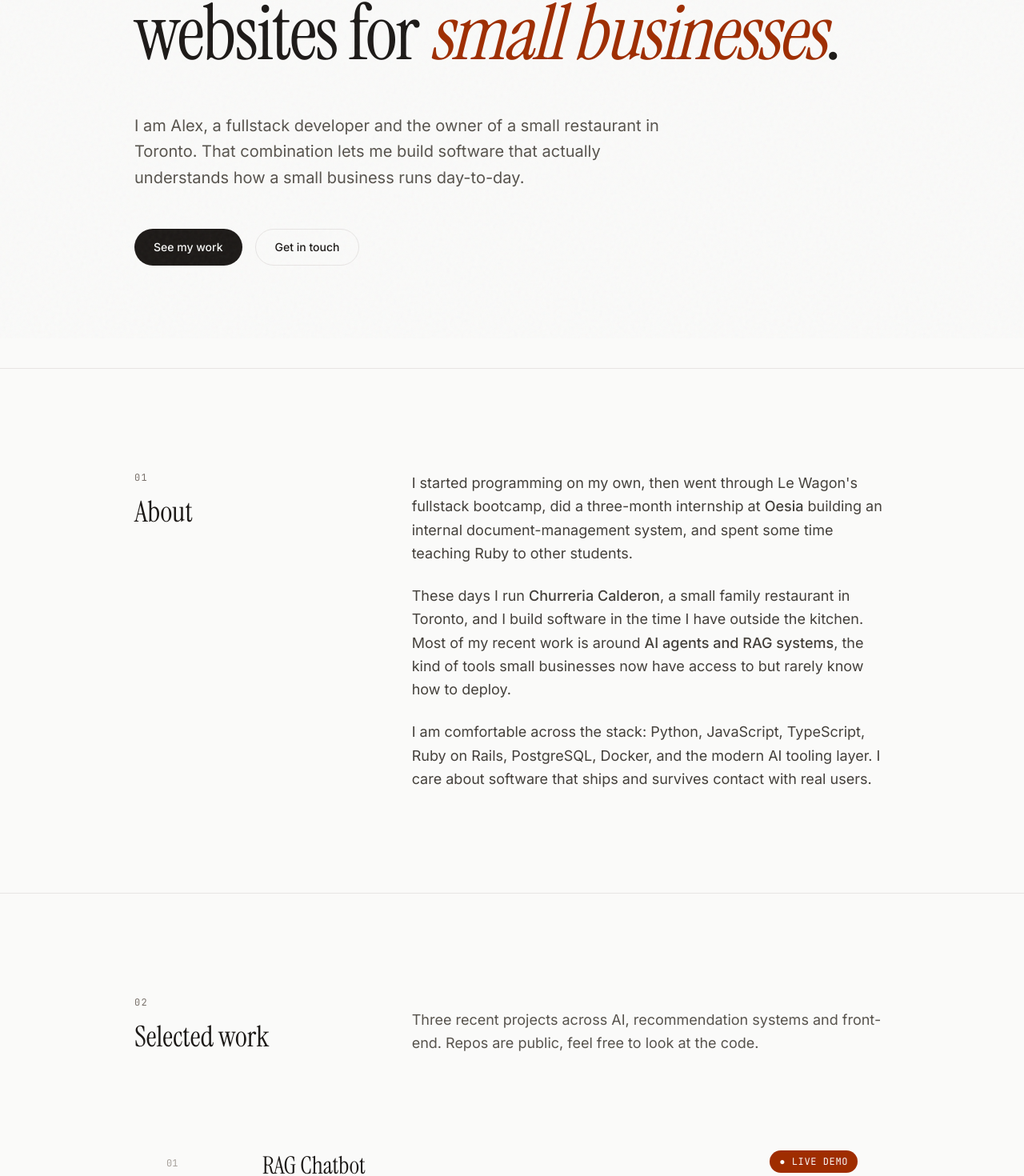
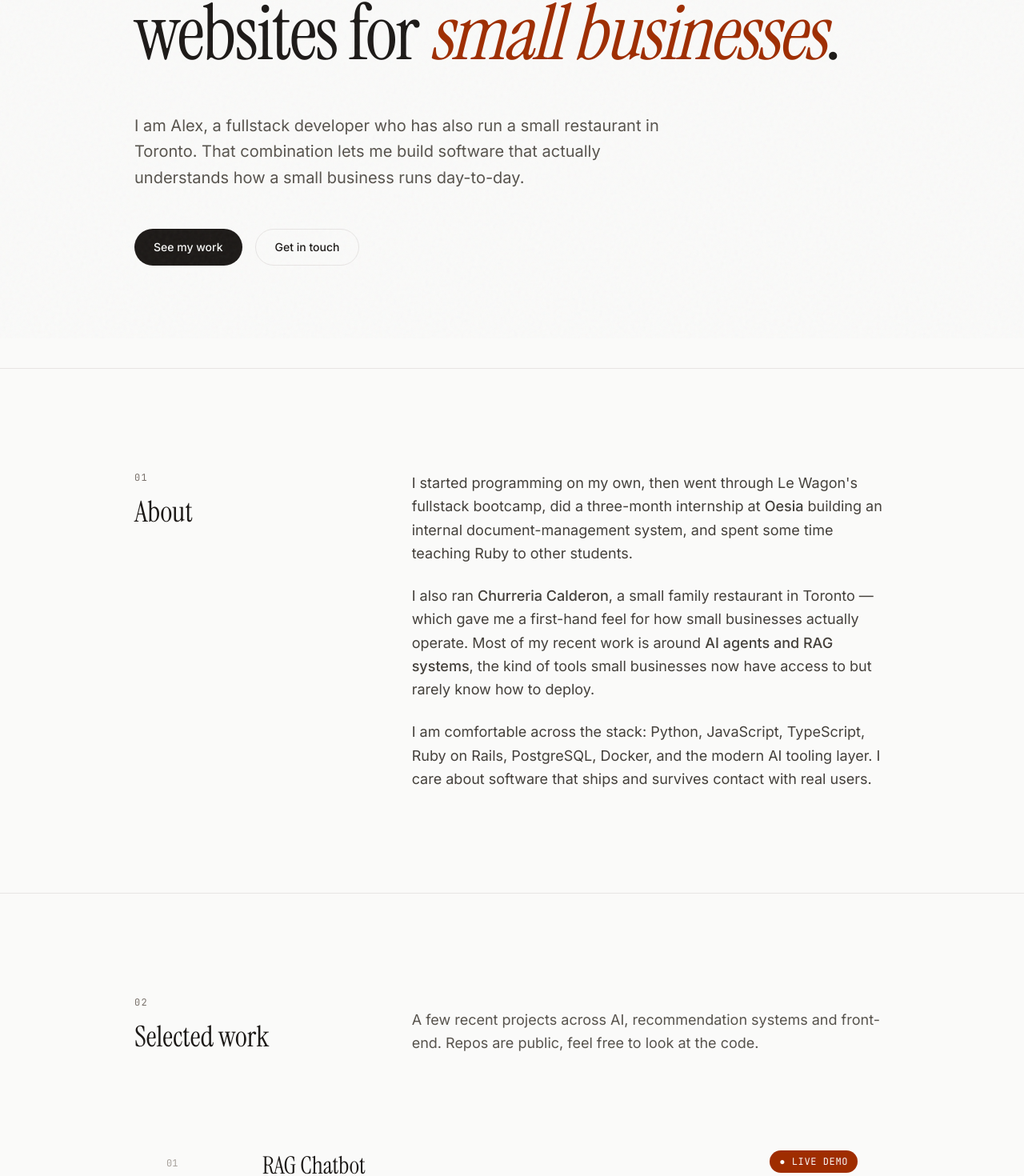
Before and after one commit to pcbeingused333/portfolio, a Next.js app: page / in a window 1280 px wide. Shown: the part 377-1847 px from the top of the page at 80% size. Built offline with nearby package versions, Linux system fonts and the light colour scheme.

Commit message:
Update page.tsx

```diff
--- a/app/page.tsx
+++ b/app/page.tsx
@@ -1,5 +1,4 @@
 import Link from "next/link";
-
 const projects = [
   {
     name: "RAG Chatbot",
@@ -15,7 +14,7 @@ const projects = [
     name: "AI Website Chatbot Widget",
     tagline: "An embeddable assistant that answers for your business 24/7.",
     description:
-      "A drop-in chat widget for small-business websites. It answers customer questions about the business \u2014 menu, hours, location, FAQs \u2014 grounded only in the business's own information, so it never makes things up. Reusable for any client by editing a single config file.",
+      "A drop-in chat widget for small-business websites. It answers customer questions about the business — menu, hours, location, FAQs — grounded only in the business's own information, so it never makes things up. Reusable for any client by editing a single config file.",
     stack: ["Next.js", "React", "TypeScript", "Tailwind", "Groq (Llama-3.3-70B)", "Vercel"],
     github: "https://github.com/pcbeingused333/ai-chat-widget",
     demo: "https://ai-chat-widget-five-ashen.vercel.app",
@@ -32,15 +31,13 @@ const projects = [
   },
   {
     name: "Churreria Calderon",
-    tagline: "A site for the family business.",
+    tagline: "A site for a family business.",
     description:
-      "A clean, fast website for my family-run churreria in Toronto. Built to showcase the menu, story and location, and to test how far AI-assisted tooling can take a static marketing site.",
+      "A clean, fast website I built for a family-run churreria in Toronto — menu, story and location — and a testbed for how far AI-assisted tooling can take a static marketing site.",
     stack: ["HTML", "CSS", "AI-assisted build"],
-    link: "https://www.churreriacalderon.com",
     role: "Design, build, content",
   },
 ];
-
 const services = [
   {
     title: "AI Assistants",
@@ -52,10 +49,9 @@ const services = [
   },
   {
     title: "Restaurant and Hospitality Tech",
-    body: "I run a restaurant myself. I know which problems are worth solving with software and which are not. Reservations, menus, internal automations, customer follow-up.",
+    body: "I've run a restaurant myself, so I know which problems are worth solving with software and which are not. Reservations, menus, internal automations, customer follow-up.",
   },
 ];
-
 export default function Home() {
   return (
     <main className="grain min-h-screen relative">
@@ -67,7 +63,6 @@ export default function Home() {
           <a href="#contact" className="hover:text-stone-900 transition-colors">contact</a>
         </div>
       </nav>
-
       <section className="max-w-5xl mx-auto px-6 md:px-10 pt-24 md:pt-40 pb-24 md:pb-32">
         <p className="font-mono text-xs uppercase tracking-widest text-orange-700 mb-6">
           Toronto, Canada &mdash; Available for projects
@@ -78,7 +73,7 @@ export default function Home() {
           websites for <em className="italic text-orange-800">small businesses</em>.
         </h1>
         <p className="mt-10 md:mt-12 text-lg md:text-xl text-stone-600 max-w-2xl leading-relaxed">
-          I am Alex, a fullstack developer and the owner of a small restaurant in Toronto.
+          I am Alex, a fullstack developer who has also run a small restaurant in Toronto.
           That combination lets me build software that actually understands how a small business runs day-to-day.
         </p>
         <div className="mt-12 flex flex-col sm:flex-row gap-4">
@@ -90,7 +85,6 @@ export default function Home() {
           </a>
         </div>
       </section>
-
       <section id="about" className="border-t border-stone-200">
         <div className="max-w-5xl mx-auto px-6 md:px-10 py-24 md:py-32 grid md:grid-cols-[1fr_2fr] gap-12">
           <div>
@@ -102,7 +96,7 @@ export default function Home() {
               I started programming on my own, then went through Le Wagon&apos;s fullstack bootcamp, did a three-month internship at <strong className="font-medium">Oesia</strong> building an internal document-management system, and spent some time teaching Ruby to other students.
             </p>
             <p>
-              These days I run <strong className="font-medium">Churreria Calderon</strong>, a small family restaurant in Toronto, and I build software in the time I have outside the kitchen. Most of my recent work is around <strong className="font-medium">AI agents and RAG systems</strong>, the kind of tools small businesses now have access to but rarely know how to deploy.
+              I also ran <strong className="font-medium">Churreria Calderon</strong>, a small family restaurant in Toronto — which gave me a first-hand feel for how small businesses actually operate. Most of my recent work is around <strong className="font-medium">AI agents and RAG systems</strong>, the kind of tools small businesses now have access to but rarely know how to deploy.
             </p>
             <p>
               I am comfortable across the stack: Python, JavaScript, TypeScript, Ruby on Rails, PostgreSQL, Docker, and the modern AI tooling layer. I care about software that ships and survives contact with real users.
@@ -110,7 +104,6 @@ export default function Home() {
           </div>
         </div>
       </section>
-
       <section id="work" className="border-t border-stone-200">
         <div className="max-w-5xl mx-auto px-6 md:px-10 py-24 md:py-32">
           <div className="grid md:grid-cols-[1fr_2fr] gap-12 mb-16">
@@ -119,10 +112,9 @@ export default function Home() {
               <h2 className="font-serif text-3xl md:text-4xl mt-3 leading-tight">Selected work</h2>
             </div>
             <p className="text-stone-600 text-lg leading-relaxed self-end">
-              Three recent projects across AI, recommendation systems and front-end. Repos are public, feel free to look at the code.
+              A few recent projects across AI, recommendation systems and front-end. Repos are public, feel free to look at the code.
             </p>
           </div>
-
           <div className="space-y-px bg-stone-200">
             {projects.map((p, idx) => (
               <article key={p.name} className="bg-stone-50 hover:bg-white transition-colors py-10 md:py-14 px-6 md:px-10 grid md:grid-cols-[80px_1fr_auto] gap-6 md:gap-10 items-start group">
@@ -159,7 +151,6 @@ export default function Home() {
           </div>
         </div>
       </section>
-
       <section className="border-t border-stone-200 bg-stone-100">
         <div className="max-w-5xl mx-auto px-6 md:px-10 py-24 md:py-32">
           <div className="grid md:grid-cols-[1fr_2fr] gap-12 mb-16">
@@ -171,7 +162,6 @@ export default function Home() {
               I take on a small number of part-time engagements at a time. Open to one-off projects and ongoing collaborations.
             </p>
           </div>
-
           <div className="grid md:grid-cols-3 gap-6">
             {services.map((s) => (
               <div key={s.title} className="bg-white border border-stone-200 p-8 hover:border-orange-300 transition-colors">
@@ -182,7 +172,6 @@ export default function Home() {
           </div>
         </div>
       </section>
-
       <section id="contact" className="border-t border-stone-200">
         <div className="max-w-5xl mx-auto px-6 md:px-10 py-24 md:py-32">
           <div className="grid md:grid-cols-[1fr_2fr] gap-12">
@@ -195,7 +184,6 @@ export default function Home() {
                 Working on something where AI, automation or a small custom web app would help?
                 Send me a short note, I usually reply within a day.
               </p>
-
               <div className="space-y-px bg-stone-200">
                 <ContactRow label="Email" value="alex.castillog33@gmail.com" href="mailto:alex.castillog33@gmail.com" />
                 <ContactRow label="LinkedIn" value="alex-castillo-gonzalez" href="https://www.linkedin.com/in/alex-castillo-gonzalez-65a13110a/" />
@@ -206,7 +194,6 @@ export default function Home() {
           </div>
         </div>
       </section>
-
       <footer className="border-t border-stone-200">
         <div className="max-w-5xl mx-auto px-6 md:px-10 py-8 flex flex-col md:flex-row justify-between items-start md:items-center gap-3 text-xs font-mono text-stone-500">
           <span>2026 Alex Castillo Gonzalez</span>
@@ -216,7 +203,6 @@ export default function Home() {
     </main>
   );
 }
-
 function ContactRow({ label, value, href }: { label: string; value: string; href?: string }) {
   const content = (
     <div className="bg-stone-50 hover:bg-white transition-colors px-6 py-5 flex flex-col sm:flex-row sm:items-center sm:justify-between gap-2 group">
```
